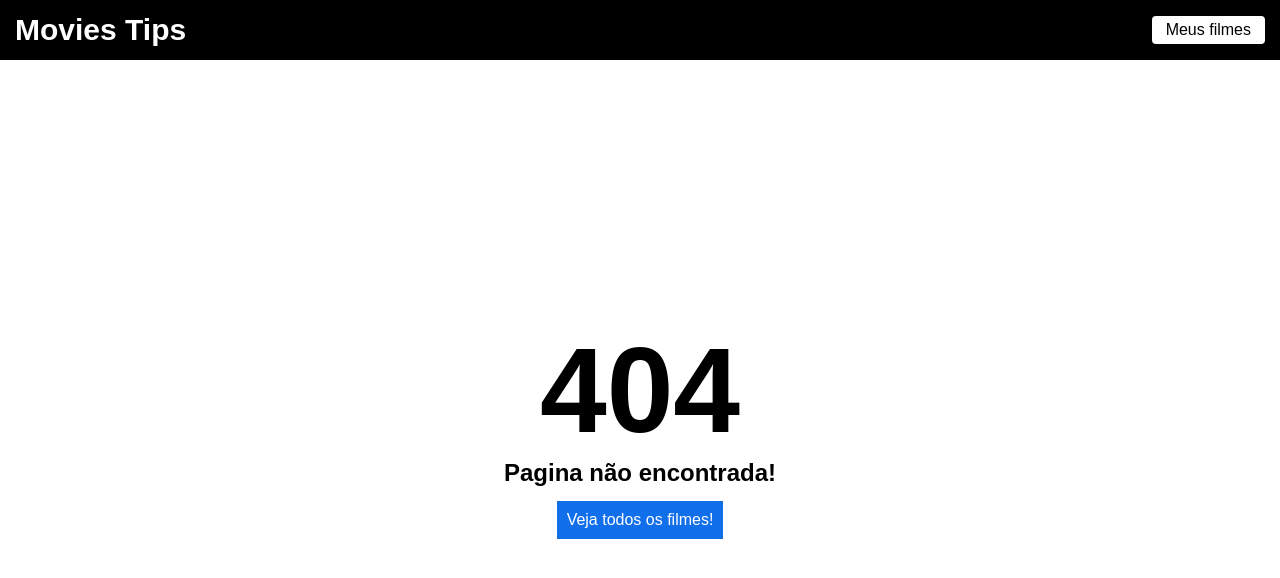
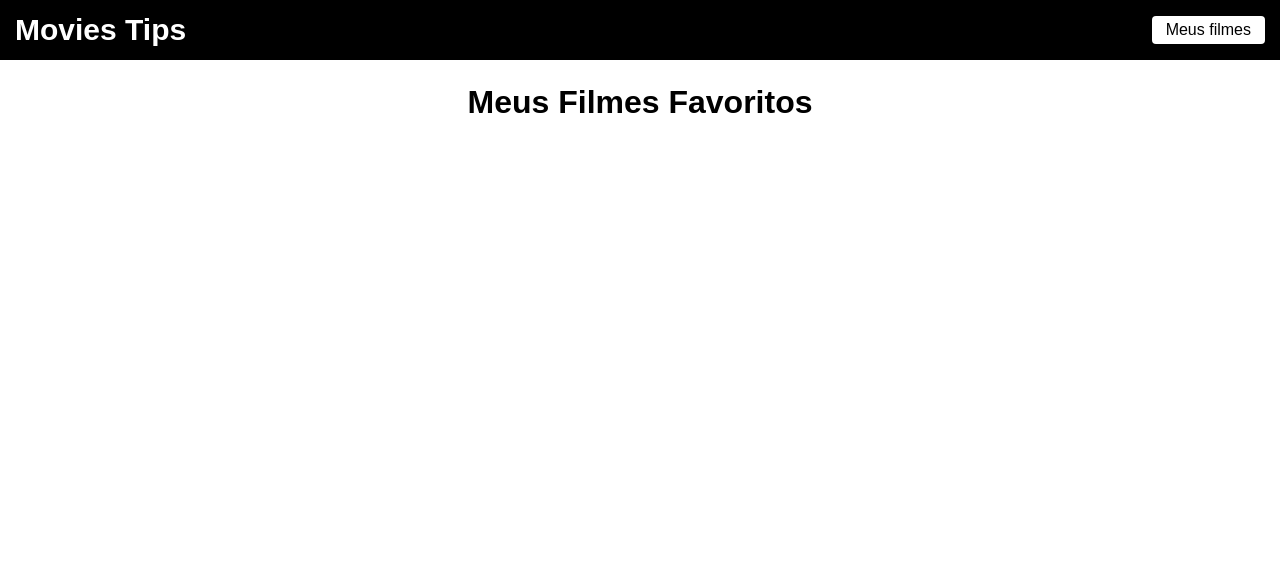
Before and after one commit to jeffpatriota/projectMovies, a React (Create React App) app: page /favoritos in a window 1280 px wide. Before the commit this address had no page. Shown: the top 578 px of the page. Built offline with nearby package versions, Linux system fonts and the light colour scheme.

Commit message:
add screen favorites

```diff
--- /dev/null
+++ b/src/pages/Favorites/index.js
@@ -0,0 +1,34 @@
+import { useEffect, useState } from 'react';
+import './style.css';
+import { Link } from 'react-router-dom';
+
+function Favorites() {
+    const [movies, setMovies] = useState([]);
+
+    useEffect(()=>{
+
+        const myList = localStorage.getItem("@moviesTips");
+        setMovies(JSON.parse(myList) || [])
+    },[])
+    return(
+        <div className='my-movies'>
+            <h1>Meus Filmes Favoritos</h1>
+
+            <ul>
+                {movies.map((item)=>{
+                    return(
+                        <li key={item.id}>
+                            <span>{item.title}</span>
+                            <div>
+                                <Link to={`/filme/${item.id}`}>Ver Detalhes</Link>
+                                <button>Excluir</button>
+                            </div>
+                        </li>
+                    )
+                })}
+            </ul>
+        </div>
+    )
+}
+
+export default Favorites;
--- /dev/null
+++ b/src/pages/Favorites/style.css
@@ -0,0 +1,39 @@
+.my-movies {
+    margin-top: 24px;
+    display: flex;
+    flex-direction: column;
+    align-items: center;
+}
+
+.my-movies h1 {
+    margin-bottom: 14px;
+}
+
+.my-movies span {
+    font-size: 18px;
+}
+
+.my-movies ul {
+    width: 720px;
+    margin-top: 30px;
+}
+
+.my-movies ul li {
+    list-style: none;
+    display: flex;
+    justify-content: space-between;
+    align-items: center;
+    margin-bottom: 14px;
+}
+
+.my-movies div {
+    display: flex;
+    justify-content: center;
+    align-items: center;
+}
+
+.my-movies div a {
+    text-decoration: none;
+    color: #116feb;
+    margin-right: 14px;
+}
--- a/src/routes.js
+++ b/src/routes.js
@@ -1,6 +1,7 @@
 import { BrowserRouter, Routes, Route } from "react-router-dom";
+
 import Erro from "./pages/Erro";
-
+import Favorites from "./pages/Favorites";
 import Home from'./pages/Home';
 import Movie from'./pages/Movie';
 
@@ -13,6 +14,7 @@
         <Routes>
             <Route path="/" element={<Home/>} />
             <Route path="filme/:id" element={<Movie/>} />
+            <Route path="/favoritos" element= {<Favorites/>} />
 
             <Route path="*" element={ <Erro/> } />
 
```
